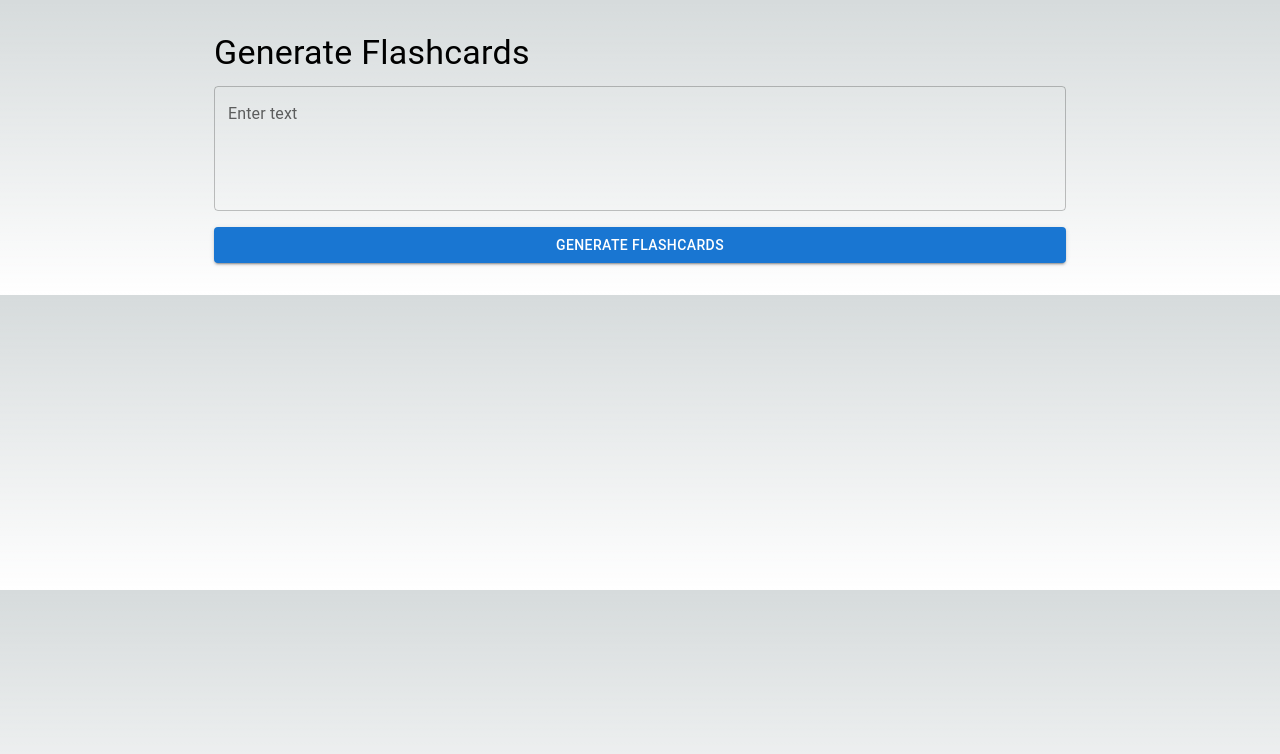
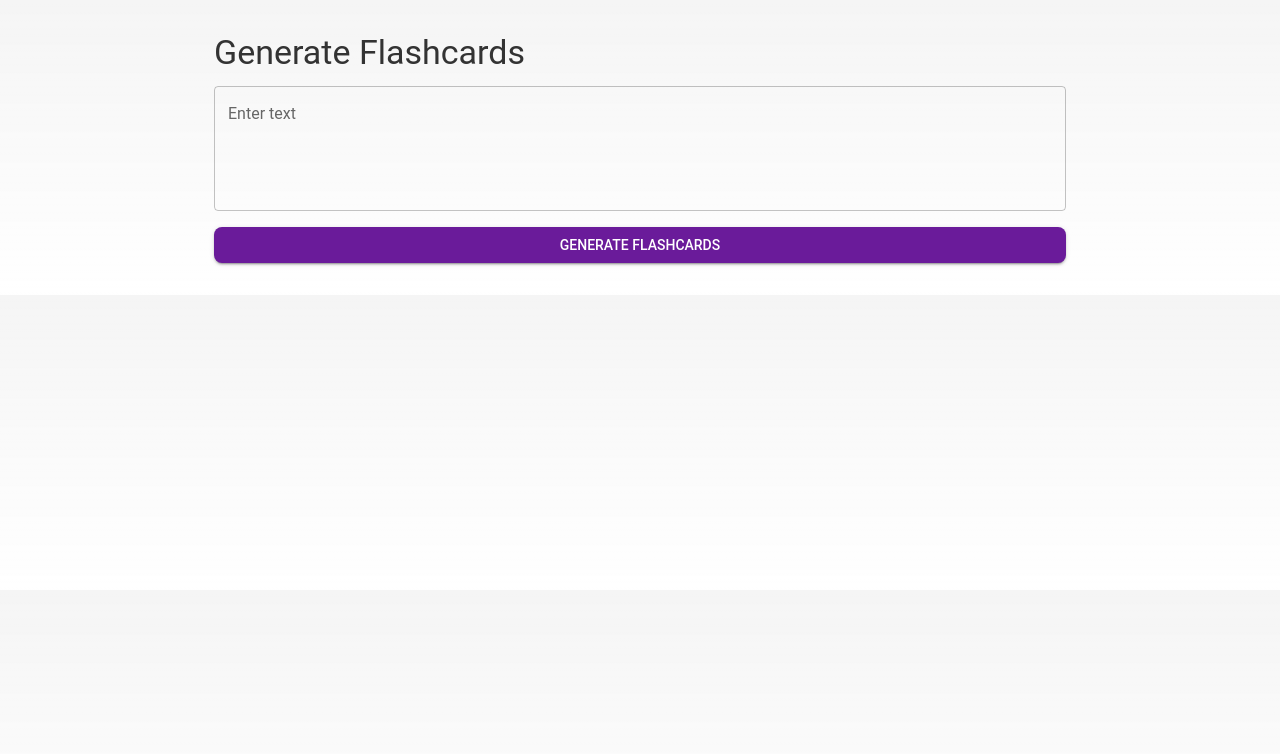
Before and after one commit to neidann/flashcard-saas, a Next.js app: page /generate in a window 1280 px wide. Shown: the top 754 px of the page. Built offline with nearby package versions, Linux system fonts and the light colour scheme.

Commit message:
added theme

```diff
--- a/app/flashcard/page.js
+++ b/app/flashcard/page.js
@@ -4,8 +4,8 @@ import { useUser} from "@clerk/nextjs"
 import { useEffect, useState } from 'react'
 import { collection, doc, getDoc, getDocs} from 'firebase/firestore'
 import {db} from '@/firebase'
-import { Container, Grid } from '@mui/material'
-
+import { Container, Grid, ThemeProvider } from '@mui/material'
+import theme from '../theme/theme';
 
 export default function Flashcard() {
     const { isLoaded, isSignedIn, user } = useUser()
@@ -39,6 +39,7 @@ export default function Flashcard() {
       }
 
       return (
+        <ThemeProvider theme={theme}>
         <Container maxWidth="md">
           <Grid container spacing={3} sx={{ mt: 4 }}>
             {flashcards.map((flashcard) => (
@@ -67,5 +68,6 @@ export default function Flashcard() {
             ))}
           </Grid>
         </Container>
+        </ThemeProvider>
       )
   }
--- a/app/flashcards/page.js
+++ b/app/flashcards/page.js
@@ -4,6 +4,7 @@ import { useState } from 'react';
 import { useUser } from '@clerk/nextjs';
 import { CollectionReference, doc, getDoc, setDoc } from 'firebase/firestore'
 import { db } from '@/firebase';
+import theme from '../theme/theme';
 
 export default function Flashcards() {
     const { isLoaded, isSignedIn, user } = useUser()
@@ -27,6 +28,7 @@ export default function Flashcards() {
       }, [user])
 
       return (
+        <ThemeProvider theme={theme}>
         <Container maxWidth="md">
           <Grid container spacing={3} sx={{ mt: 4 }}>
             {flashcards.map((flashcard, index) => (
@@ -44,6 +46,7 @@ export default function Flashcards() {
             ))}
           </Grid>
         </Container>
+        </ThemeProvider>
       )
 
       const handleCardClick = (id) => {
--- a/app/generate/page.js
+++ b/app/generate/page.js
@@ -1,6 +1,5 @@
 'use client'
-
-import { useState } from 'react'
+import { useState } from 'react';
 import {
   Container,
   TextField,
@@ -15,48 +14,83 @@ import {
   Grid,
   Card,
   CardContent,
-} from '@mui/material'
+  CssBaseline,
+  ThemeProvider,
+  createTheme,
+} from '@mui/material';
+import theme from '../theme/theme';
 
 export default function Generate() {
-  const [text, setText] = useState('')
-  const [flashcards, setFlashcards] = useState([])
+  const [text, setText] = useState('');
+  const [flashcards, setFlashcards] = useState([]);
+  const [setName, setSetName] = useState('');
+  const [dialogOpen, setDialogOpen] = useState(false);
 
-  //add state
-  const [setName, setSetName] = useState('')
-  const [dialogOpen, setDialogOpen] = useState(false)
+  // Functions
+  const handleOpenDialog = () => setDialogOpen(true);
+  const handleCloseDialog = () => setDialogOpen(false);
 
-  //add functions
-  const handleOpenDialog = () => setDialogOpen(true)
-  const handleCloseDialog = () => setDialogOpen(false)
   const handleSubmit = async () => {
-    //Implement API call here
-    //checks if empty
     if (!text.trim()) {
-        alert('Please enter some text to generate flashcards.')
-        return
+      alert('Please enter some text to generate flashcards.');
+      return;
     }
 
     try {
-        //sends request with input text
       const response = await fetch('/api/generate', {
         method: 'POST',
         body: text,
-        })
+      });
 
       if (!response.ok) {
-          throw new Error('Failed to generate flashcards')
+        throw new Error('Failed to generate flashcards');
       }
 
-        //if successful updates flashcards
-        const data = await response.json()
-        setFlashcards(data)
+      const data = await response.json();
+      setFlashcards(data);
     } catch (error) {
-        console.error('Error generating flashcards:', error)
-        alert('An error occurred while generating flashcards. Please try again.')
+      console.error('Error generating flashcards:', error);
+      alert('An error occurred while generating flashcards. Please try again.');
     }
+  };
+
+  const saveFlashcards = async () => {
+    if (!setName.trim()) {
+      alert('Please enter a name for your flashcard set.');
+      return;
     }
 
+    try {
+      // Replace the following with actual Firebase code
+      // const userDocRef = doc(collection(db, 'users'), user.id);
+      // const userDocSnap = await getDoc(userDocRef);
+      // const batch = writeBatch(db);
+
+      // if (userDocSnap.exists()) {
+      //   const userData = userDocSnap.data();
+      //   const updatedSets = [...(userData.flashcardSets || []), { name: setName }];
+      //   batch.update(userDocRef, { flashcardSets: updatedSets });
+      // } else {
+      //   batch.set(userDocRef, { flashcardSets: [{ name: setName }] });
+      // }
+
+      // const setDocRef = doc(collection(userDocRef, 'flashcardSets'), setName);
+      // batch.set(setDocRef, { flashcards });
+
+      // await batch.commit();
+
+      alert('Flashcards saved successfully!');
+      handleCloseDialog();
+      setSetName('');
+    } catch (error) {
+      console.error('Error saving flashcards:', error);
+      alert('An error occurred while saving flashcards. Please try again.');
+    }
+  };
+
   return (
+    <ThemeProvider theme={theme}>
+      <CssBaseline /> {/* Normalize CSS for consistent styling */}
       <Container maxWidth="md">
         <Box sx={{ my: 4 }}>
           <Typography variant="h4" component="h1" gutterBottom>
@@ -103,6 +137,7 @@ export default function Generate() {
             </Grid>
           </Box>
         )}
+
         {flashcards.length > 0 && (
           <Box sx={{ mt: 4, display: 'flex', justifyContent: 'center' }}>
             <Button variant="contained" color="primary" onClick={handleOpenDialog}>
@@ -110,6 +145,7 @@ export default function Generate() {
             </Button>
           </Box>
         )}
+
         <Dialog open={dialogOpen} onClose={handleCloseDialog}>
           <DialogTitle>Save Flashcard Set</DialogTitle>
           <DialogContent>
@@ -134,42 +170,6 @@ export default function Generate() {
           </DialogActions>
         </Dialog>
       </Container>
-  )
-
+    </ThemeProvider>
+  );
 }
-
-
-//will save flashcards to firebase
-const saveFlashcards = async () => {
-    if (!setName.trim()) {
-      alert('Please enter a name for your flashcard set.')
-      return
-    }
-
-    try {
-      const userDocRef = doc(collection(db, 'users'), user.id)
-      const userDocSnap = await getDoc(userDocRef)
-
-      const batch = writeBatch(db)
-
-      if (userDocSnap.exists()) {
-        const userData = userDocSnap.data()
-        const updatedSets = [...(userData.flashcardSets || []), { name: setName }]
-        batch.update(userDocRef, { flashcardSets: updatedSets })
-      } else {
-        batch.set(userDocRef, { flashcardSets: [{ name: setName }] })
-      }
-
-      const setDocRef = doc(collection(userDocRef, 'flashcardSets'), setName)
-      batch.set(setDocRef, { flashcards })
-
-      await batch.commit()
-
-      alert('Flashcards saved successfully!')
-      handleCloseDialog()
-      setSetName('')
-    } catch (error) {
-      console.error('Error saving flashcards:', error)
-      alert('An error occurred while saving flashcards. Please try again.')
-    }
-  }
--- /dev/null
+++ b/app/theme/theme.js
@@ -0,0 +1,45 @@
+import { createTheme } from '@mui/material/styles';
+
+const theme = createTheme({
+  palette: {
+    mode: 'light',
+    primary: {
+      main: '#6a1b9a', // A clean and vibrant purple color
+    },
+    secondary: {
+      main: '#f48fb1', // A soft pink color
+    },
+    background: {
+      default: '#f5f5f5', // Light gray background
+      paper: '#ffffff', // White background for paper components
+    },
+    text: {
+      primary: '#333333', // Dark gray for primary text
+      secondary: '#666666', // Medium gray for secondary text
+    },
+  },
+  typography: {
+    fontFamily: 'Roboto, sans-serif',
+  },
+  components: {
+    MuiButton: {
+      styleOverrides: {
+        root: {
+          borderRadius: 8, // Slightly rounded corners for buttons
+        },
+      },
+    },
+    MuiAppBar: {
+      styleOverrides: {
+        root: {
+          backgroundColor: '#ffffff', // White background for the AppBar
+          color: '#333333', // Dark gray text color for the AppBar
+          boxShadow: 'none', // Remove default shadow for a cleaner look
+          borderBottom: '1px solid #e0e0e0', // Light border at the bottom
+        },
+      },
+    },
+  },
+});
+
+export default theme;
```
Also changed, not shown: app/page.js (+6 -2 lines), app/sign-in/[[...sign-in]]/page.js (+14 -13 lines), app/sign-up/[[...sign-up]]/page.js (+5 -2 lines). Lines whose indentation alone changed are shown as unchanged.
